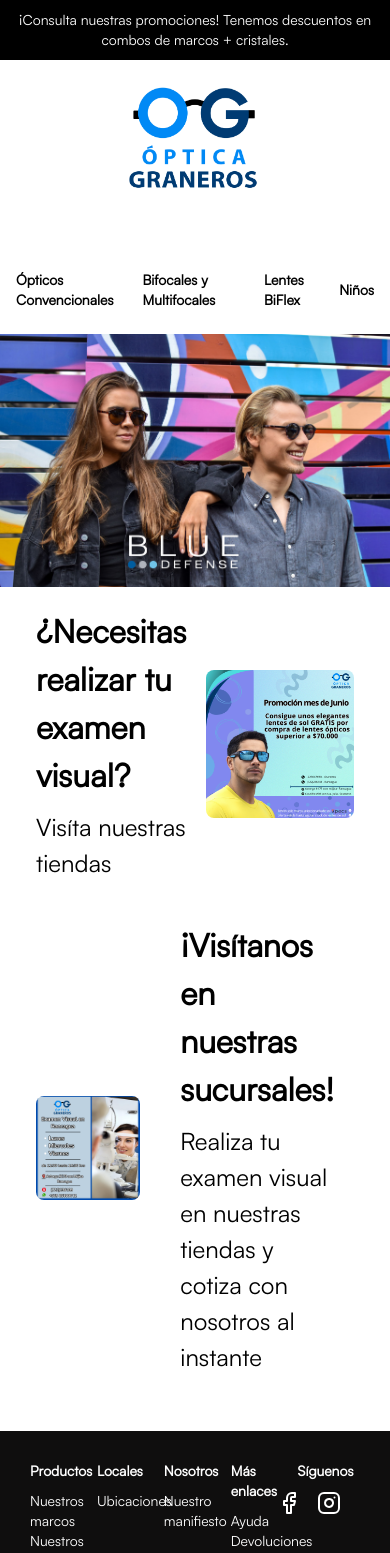
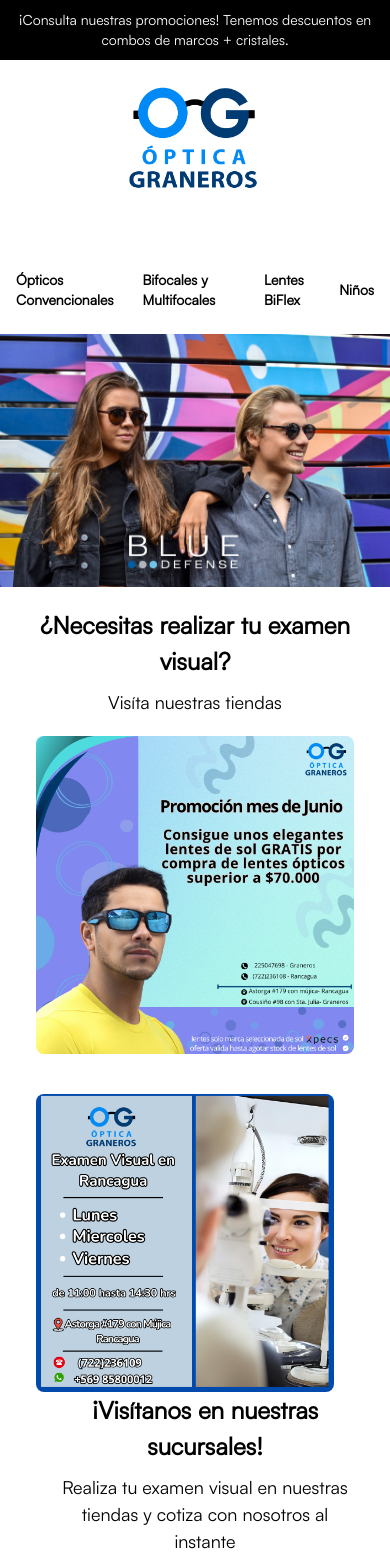
Before and after one commit to vouneo/optica-web, a SvelteKit app: page / in a window 390 px wide. Shown: the top 1553 px of the page. Built offline with nearby package versions, Linux system fonts and the light colour scheme.

Commit message:
adding responsive behavior

```diff
--- a/src/components/Footer.svelte
+++ b/src/components/Footer.svelte
@@ -1,5 +1,5 @@
 <script>
-    import { Instagram, Facebook } from "lucide-svelte";
+	import { Instagram, Facebook } from 'lucide-svelte'
 </script>
 
 <footer class="footer" style="background-color: #0F0E0E; color: white;">
@@ -37,15 +37,23 @@
 		<div class="footer-menu-column">
 			<h4 class="footer-menu-title font-bold">Síguenos</h4>
 			<ul class="footer-social-icons flex flex-row justify-end space-x-4">
-                <li><a class="footer-social-icon" href="https://www.facebook.com/opticagraneros/"><Facebook style="color: white;" /></a></li>
-                <li><a class="footer-social-icon" href="https://www.instagram.com/optica_graneros/"><Instagram style="color: white;" /></a></li>
+				<li>
+					<a class="footer-social-icon" href="https://www.facebook.com/opticagraneros/"
+						><Facebook style="color: white;" /></a
+					>
+				</li>
+				<li>
+					<a class="footer-social-icon" href="https://www.instagram.com/optica_graneros/"
+						><Instagram style="color: white;" /></a
+					>
+				</li>
 			</ul>
 		</div>
 	</div>
 
 	<div class="footer-copyright">
 		<div class="footer-copyright-content">
-            <hr class="footer-stroke">
+			<hr class="footer-stroke" />
 			<div class="footer-copyright-text font-bold">Derechos Reservados Óptica Graneros © 2024</div>
 		</div>
 	</div>
@@ -53,14 +61,16 @@
 
 <style>
 	.footer-container {
-        padding: 20px; /* Ajusta el padding según sea necesario */
+		padding: 20px;
+		display: flex;
+		flex-wrap: wrap;
+		justify-content: space-between;
 	}
 
 	.footer-menu-column {
-        display: inline-block;
-        vertical-align: top;
-        width: 18%;
-        padding: 10px; /* Añade padding a cada columna */
+		flex: 1 1 18%;
+		padding: 10px;
+		box-sizing: border-box;
 	}
 
 	.footer-menu-title {
@@ -93,7 +103,7 @@
 
 	.footer-copyright-text {
 		color: white;
-        padding: 0 20px; /* Añade padding horizontal al texto de copyright */
+		padding: 0 20px;
 	}
 
 	.footer-stroke {
@@ -104,8 +114,24 @@
 		clear: both;
 	}
 
-    /* Alinea la columna de Síguenos a la derecha */
 	.footer-menu-column:last-child {
 		text-align: right;
 	}
+
+	/* Responsividad */
+	@media (max-width: 768px) {
+		.footer-menu-column {
+			flex: 1 1 100%;
+			text-align: center;
+		}
+
+		.footer-menu-column:last-child {
+			text-align: center;
+			margin-top: 20px;
+		}
+
+		.footer-social-icons {
+			justify-content: center;
+		}
+	}
 </style>
--- a/src/components/Header.svelte
+++ b/src/components/Header.svelte
@@ -1,5 +1,4 @@
 <script>
-	import { Search } from 'lucide-svelte'
 </script>
 
 <header class="relative z-20">
@@ -18,7 +17,7 @@
 			<a href="#" class="duration-200 hover:text-[--accent] font-bold cursor-pointer">
 				Bifocales y Multifocales
 			</a>
-			<a href="#" class="duration-200 hover:text-[--accent] font-bold cursor-pointer">
+			<a href="/biflex" class="duration-200 hover:text-[--accent] font-bold cursor-pointer">
 				Lentes BiFlex
 			</a>
 			<a href="#" class="duration-200 hover:text-[--accent] font-bold cursor-pointer"> Niños </a>
@@ -42,4 +41,14 @@
 		width: 100%;
 		font-size: 14px; /* Ajusta el tamaño de fuente según sea necesario */
 	}
+
+	@media (min-width: 768px) {
+		nav {
+			display: flex;
+			justify-content: space-between;
+			display: flex;
+			gap: var(--size-7);
+			margin-block: 0;
+		}
+	}
 </style>
--- a/src/components/Product.svelte
+++ b/src/components/Product.svelte
@@ -35,25 +35,25 @@
 		align-items: center;
 		justify-content: space-between;
 		width: 100%;
-		padding: 20px; /* Ajusta el padding según sea necesario */
+		padding: 20px;
 		box-sizing: border-box;
 	}
 
 	.text-block {
 		flex: 1;
-		margin-right: 20px; /* Espacio entre el texto y la imagen */
-		font-size: 24px; /* Tamaño de la fuente mayor */
+		margin-right: 20px;
+		font-size: 24px;
 		line-height: 1.5;
 	}
 
 	.headline {
-		font-size: 32px; /* Tamaño de la fuente más grande para la pregunta */
+		font-size: 32px;
 		font-weight: bold;
 		margin-bottom: 10px;
 	}
 
 	.subheadline {
-		font-size: 24px; /* Tamaño de la fuente grande para la segunda línea */
+		font-size: 24px;
 	}
 
 	.image-block {
@@ -65,15 +65,59 @@
 	.image-block img {
 		max-width: 100%;
 		height: auto;
-		border-radius: 8px; /* Ajusta el radio de borde si necesitas bordes redondeados */
+		border-radius: 8px;
 	}
 
 	/* Estilos para el segundo componente invertido */
 	.text-image-container-inverted .text-block {
-		margin-left: 20px; /* Espacio entre la imagen y el texto */
+		margin-left: 20px;
 	}
 
 	.text-image-container-inverted .image-block {
 		margin-right: 20px;
 	}
+
+	/* Responsividad */
+	@media (max-width: 768px) {
+		.text-image-container {
+			flex-direction: column;
+			align-items: center;
+			text-align: center;
+		}
+
+		.text-block {
+			margin: 0 0 20px 0; /* Elimina los márgenes laterales y añade margen inferior */
+			font-size: 20px; /* Reduce el tamaño de la fuente en pantallas pequeñas */
+		}
+
+		.headline {
+			font-size: 28px; /* Reduce el tamaño de la fuente de la headline */
+		}
+
+		.subheadline {
+			font-size: 20px; /* Reduce el tamaño de la fuente de la subheadline */
+		}
+
+		.image-block img {
+			width: 80%; /* Ajusta el tamaño de la imagen en pantallas pequeñas */
+		}
+	}
+
+	@media (max-width: 480px) {
+		.text-block {
+			font-size: 18px; /* Reduce aún más el tamaño de la fuente en pantallas muy pequeñas */
+		}
+
+		.headline {
+			font-size: 24px; /* Ajusta el tamaño de la fuente de la headline */
+		}
+
+		.subheadline {
+			font-size: 18px; /* Ajusta el tamaño de la fuente de la subheadline */
+		}
+
+		.image-block img {
+			width: 100%; /* La imagen ocupa todo el ancho disponible en pantallas muy pequeñas */
+		}
+	}
 </style>
--- a/src/routes/+layout.svelte
+++ b/src/routes/+layout.svelte
@@ -5,11 +5,28 @@
     import Product from "../components/Product.svelte";
 </script>
 
+<div class="layout">
+  <!-- Header -->
+	<Header />
 
-<Header />
-<slot />
-<Product />
-<Footer />
+	<main>
+		<!-- Black hole for other content -->
+		<slot />
+		<Product />
+	</main>
+
+  <!-- Footer -->
+	<Footer />
+</div>
+
+<style>
+    @media (min-width: 1440px) {
+		.layout {
+			padding-inline: 0;
+		}
+	}
+</style>
+
 <!--
 header
 hero
```
Also changed, not shown: static/logos/bflex.png (added), static/logos/bflexn.png (added). Lines whose indentation alone changed are shown as unchanged.
